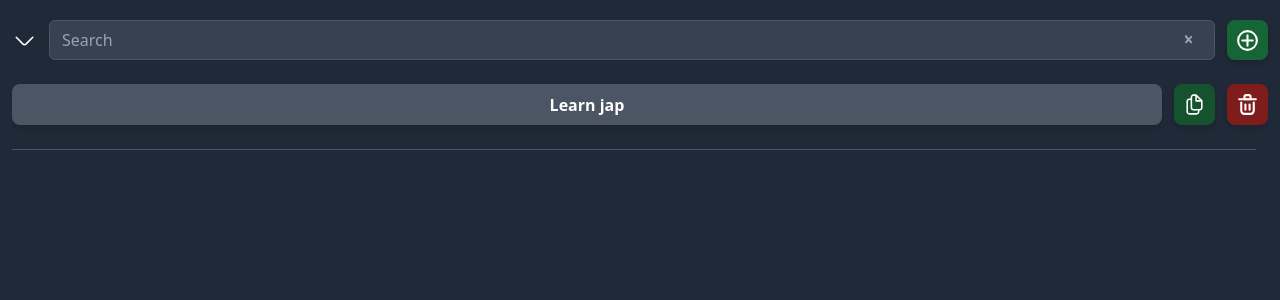
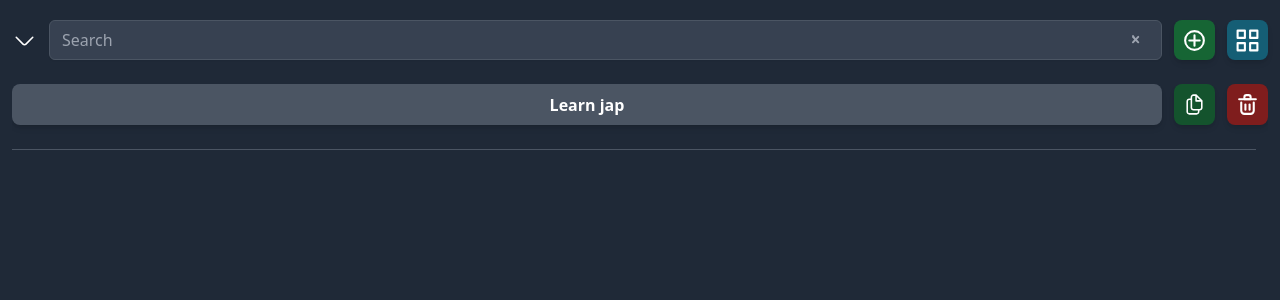
Before and after one commit to MarkusJLechner/gptprompt, a Vue app: page / in a window 1280 px wide. Shown: the top 300 px of the page. Built offline with nearby package versions, Linux system fonts and the light colour scheme.

Commit message:
feat: add list view and focus

```diff
--- a/src/App.vue
+++ b/src/App.vue
@@ -17,6 +17,10 @@
           />
           <button class="button px-2 h-10 bg-green-800" @click="addPrompt">
             <icon-add width="25px" />
+          </button>
+
+          <button class="button px-2 h-10 bg-cyan-800" @click="switchToList">
+            <component :is="listView ? IconCode : IconGrid" width="25px" />
           </button>
         </div>
 
@@ -69,6 +73,10 @@
       <hr class="md:mr-3 mt-3 mb-0 border-gray-600" />
     </section>
 
+    <main
+      v-if="!listView"
+      class="col-span-12 auto-rows-max text-white min-h-full min-w-full gap-4 grid grid-cols-12 md:flex-row"
+    >
       <section v-if="currentPrompt" class="col-span-5 flex-1">
         <header class="my-2 flex flex-col justify-between">
           <section>
@@ -89,6 +97,7 @@
           v-model="currentPrompt.name"
           placeholder="Name"
           class="flex-1 mb-2"
+          ref="refInputName"
         />
 
         <input-clear
@@ -169,7 +178,10 @@
                 placeholder="Name"
               />
               <span class="flex-1 flex items-center"> ${{ index }}</span
-            ><button class="button px-2 bg-red-900 m-0 -mt-1" @click="deleteVariable(variable.id)">
+              ><button
+                class="button px-2 bg-red-900 m-0 -mt-1"
+                @click="deleteVariable(variable.id)"
+              >
                 <icon-delete width="25px" />
               </button>
             </div>
@@ -223,7 +235,11 @@
                       @click="scrapeToVariable(scrape, fromVariable, variable)"
                     >
                       fetch
-                    <icon-spinner v-if="!!scrape.loading" class="ml-2 animate-spin" width="20px" />
+                      <icon-spinner
+                        v-if="!!scrape.loading"
+                        class="ml-2 animate-spin"
+                        width="20px"
+                      />
                     </button>
                   </div>
                 </div>
@@ -346,7 +362,7 @@
                 />
 
                 <input-checkbox class="h-10 col-span-1" v-model="scrape.clipHard"
-                >Clip hard</input-checkbox
+                  >cut</input-checkbox
                 >
               </div>
 
@@ -413,6 +429,7 @@
           </section>
         </section>
       </section>
+    </main>
 
     <RouterView />
   </div>
@@ -433,10 +450,19 @@ import InputTextArea from '@/components/InputTextArea.vue'
 import IconSpinner from '@/components/IconSpinner.vue'
 import IconSend from '@/components/IconSend.vue'
 import IconArrow from '@/components/IconArrow.vue'
+import IconGrid from '@/components/IconGrid.vue'
+import IconCode from '@/components/IconCode.vue'
 
 const maxShareHistory = 6
 
+let listView = ref(false)
+
+function switchToList() {
+  listView.value = !listView.value
+}
+
 let inputSearch = ref('')
+const refInputName = ref(null)
 
 let inputSetStore = ref('')
 
@@ -965,13 +991,21 @@ function addPrompt() {
   store.editMode = true
 
   scrollToActive()
+
+  focusInputName()
+}
+
+function focusInputName() {
+  setTimeout(() => {
+    refInputName.value?.$el.querySelector('input').focus()
+  }, 200)
 }
 
 function scrollToActive() {
   nextTick(() => {
     if (refLi.value && selectedPrompt.value) {
       refLi.value[selectedPrompt.value]?.scrollIntoView({
-        behavior: 'smooth',
+        behavior: 'auto',
         block: 'end',
         inline: 'nearest',
       })
@@ -993,6 +1027,10 @@ function duplicatePrompt(index: string) {
   const copied = JSON.parse(JSON.stringify(store.prompts.find((p) => p.id === index)))
   copied.id = nanoid()
   store.prompts.push(copied)
+
+  selectPrompt(copied.id)
+  scrollToActive()
+  focusInputName()
 }
 
 function addVariable() {
--- /dev/null
+++ b/src/components/IconCode.vue
@@ -0,0 +1,35 @@
+<template>
+  <svg viewBox="0 0 24 24" xmlns="http://www.w3.org/2000/svg" fill="#000000">
+    <g id="SVGRepo_bgCarrier" stroke-width="0"></g>
+    <g id="SVGRepo_tracerCarrier" stroke-linecap="round" stroke-linejoin="round"></g>
+    <g id="SVGRepo_iconCarrier">
+      <title></title>
+      <g id="Complete">
+        <g id="Code">
+          <g>
+            <polyline
+              data-name="Right"
+              fill="none"
+              id="Right-2"
+              points="15.5 7 20.5 12 15.5 17"
+              stroke="#ffffff"
+              stroke-linecap="round"
+              stroke-linejoin="round"
+              stroke-width="2"
+            ></polyline>
+            <polyline
+              data-name="Left"
+              fill="none"
+              id="Left-2"
+              points="8.5 7 3.5 12 8.5 17"
+              stroke="#ffffff"
+              stroke-linecap="round"
+              stroke-linejoin="round"
+              stroke-width="2"
+            ></polyline>
+          </g>
+        </g>
+      </g>
+    </g>
+  </svg>
+</template>
--- /dev/null
+++ b/src/components/IconGrid.vue
@@ -0,0 +1,59 @@
+<template>
+  <svg viewBox="0 0 24 24" xmlns="http://www.w3.org/2000/svg" fill="#000000">
+    <g id="SVGRepo_bgCarrier" stroke-width="0"></g>
+    <g id="SVGRepo_tracerCarrier" stroke-linecap="round" stroke-linejoin="round"></g>
+    <g id="SVGRepo_iconCarrier">
+      <title></title>
+      <g id="Complete">
+        <g id="grid">
+          <g>
+            <rect
+              fill="none"
+              height="7"
+              stroke="#ffffff"
+              stroke-linecap="round"
+              stroke-linejoin="round"
+              stroke-width="2"
+              width="7"
+              x="14.5"
+              y="2.5"
+            ></rect>
+            <rect
+              fill="none"
+              height="7"
+              stroke="#ffffff"
+              stroke-linecap="round"
+              stroke-linejoin="round"
+              stroke-width="2"
+              width="7"
+              x="14.5"
+              y="14.5"
+            ></rect>
+            <rect
+              fill="none"
+              height="7"
+              stroke="#ffffff"
+              stroke-linecap="round"
+              stroke-linejoin="round"
+              stroke-width="2"
+              width="7"
+              x="2.5"
+              y="2.5"
+            ></rect>
+            <rect
+              fill="none"
+              height="7"
+              stroke="#ffffff"
+              stroke-linecap="round"
+              stroke-linejoin="round"
+              stroke-width="2"
+              width="7"
+              x="2.5"
+              y="14.5"
+            ></rect>
+          </g>
+        </g>
+      </g>
+    </g>
+  </svg>
+</template>
--- a/src/components/InputClear.vue
+++ b/src/components/InputClear.vue
@@ -4,6 +4,7 @@
       v-bind="$attrs"
       class="w-full py-2 pl-3 pr-3 bg-gray-700 border-gray-600 placeholder-gray-400 text-white focus:ring-blue-500 focus:border-blue-500 leading-tight border rounded-md shadow-sm"
       type="text"
+      ref="refInput"
       v-model="input"
     />
     <div class="absolute inset-y-0 h-10 pt-1 right-0 flex items-center">
@@ -25,16 +26,18 @@
 </template>
 
 <script setup lang="ts">
-import { computed } from 'vue'
+import { computed, ref } from 'vue'
 
 const emit = defineEmits(['update:modelValue'])
 const props = defineProps({
-  modelValue: String
+  modelValue: String,
 })
+
+const refInput = ref(null)
 
 const input = computed({
   get: () => props.modelValue,
-  set: (value) => emit('update:modelValue', value)
+  set: (value) => emit('update:modelValue', value),
 })
 </script>
 
```
Lines whose indentation alone changed are shown as unchanged.
